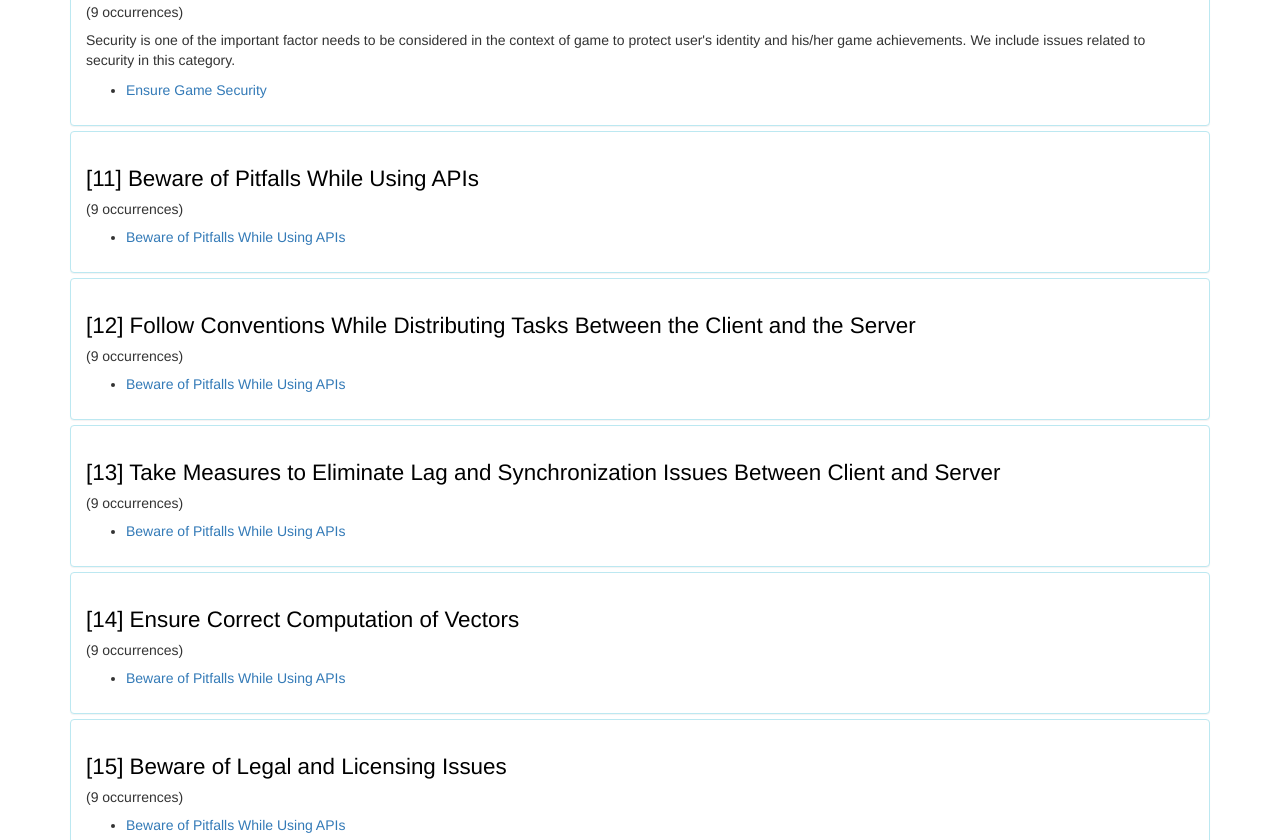
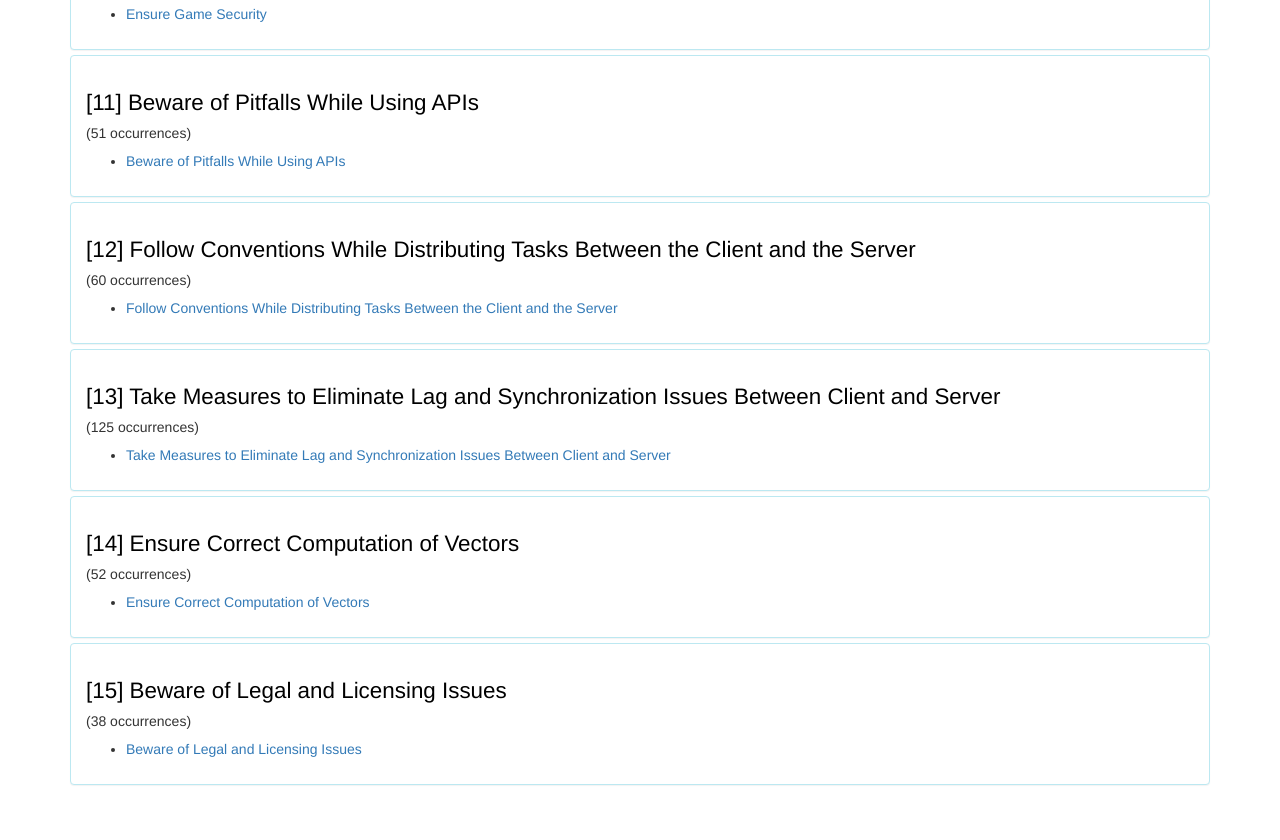
Before and after one commit to rishalab/Catalog-of-Game-Antipatterns, a plain HTML site: page index.html in a window 1280 px wide. Shown: the part 1960-2800 px from the top of the page. After the commit the page ends 2765 px from the top, so only its background shows below. Drawn offline with nearby package versions, Linux system fonts and the light colour scheme.

Commit message:
Changed homepage

```diff
--- a/index.html
+++ b/index.html
@@ -112,7 +112,7 @@ h5{
 		        <p class ="txt">A Catalogue of Game-Specific Anti-Patterns</p>
 	   </div>
   </div>
-<h3 id="grad1" >We propose a catalogue of Game-Specific Anti-patterns here. We came up with this list by analyzing a total of 1185 text records constituting of the text data of 892 <i>commits</i>, 189 <i>issues</i>, and 104 <i>pull-requests</i> of 100 open source games mined from Github.</h3>
+<!-- <h3 id="grad1" >We propose a catalogue of Game-Specific Anti-patterns here. We came up with this list by analyzing a total of 1185 text records constituting of the text data of 892 <i>commits</i>, 189 <i>issues</i>, and 104 <i>pull-requests</i> of 100 open source games mined from Github.</h3> -->
       <div class="collapse navbar-collapse" id="myNavbar">
         <ul class="nav navbar-nav navbar-right">
           <li class="active"><a id="grad1" href="index.html">Home</a></li>
@@ -238,7 +238,7 @@ h5{
     <div class="panel panel-info">
       <div class="panel-body">
             <h1>[11] Beware of Pitfalls While Using APIs</h1>
-            <h5>(9 occurrences)</h5>
+            <h5>(51 occurrences)</h5>
             <p>
               <ul >
               <li><a href="api_pitfalls.html">Beware of Pitfalls While Using APIs</a></li>
@@ -249,10 +249,10 @@ h5{
     <div class="panel panel-info">
       <div class="panel-body">
             <h1>[12] Follow Conventions While Distributing Tasks Between the Client and the Server</h1>
-            <h5>(9 occurrences)</h5>
+            <h5>(60 occurrences)</h5>
             <p>
               <ul >
-              <li><a href="client_server_dist.html">Beware of Pitfalls While Using APIs</a></li>
+              <li><a href="client_server_dist.html">Follow Conventions While Distributing Tasks Between the Client and the Server</a></li>
             </ul>
         </p>
           </div>
@@ -260,10 +260,10 @@ h5{
     <div class="panel panel-info">
       <div class="panel-body">
             <h1>[13] Take Measures to Eliminate Lag and Synchronization Issues Between Client and Server</h1>
-            <h5>(9 occurrences)</h5>
+            <h5>(125 occurrences)</h5>
             <p>
               <ul >
-              <li><a href="client_server_sync.html">Beware of Pitfalls While Using APIs</a></li>
+              <li><a href="client_server_sync.html">Take Measures to Eliminate Lag and Synchronization Issues Between Client and Server</a></li>
             </ul>
         </p>
           </div>
@@ -271,10 +271,10 @@ h5{
     <div class="panel panel-info">
       <div class="panel-body">
             <h1>[14] Ensure Correct Computation of Vectors</h1>
-            <h5>(9 occurrences)</h5>
+            <h5>(52 occurrences)</h5>
             <p>
               <ul >
-              <li><a href="vector_computation.html">Beware of Pitfalls While Using APIs</a></li>
+              <li><a href="vector_computation.html">Ensure Correct Computation of Vectors</a></li>
             </ul>
         </p>
           </div>
@@ -282,10 +282,10 @@ h5{
     <div class="panel panel-info">
       <div class="panel-body">
             <h1>[15] Beware of Legal and Licensing Issues</h1>
-            <h5>(9 occurrences)</h5>
+            <h5>(38 occurrences)</h5>
             <p>
               <ul >
-              <li><a href="license.html">Beware of Pitfalls While Using APIs</a></li>
+              <li><a href="license.html">Beware of Legal and Licensing Issues</a></li>
             </ul>
         </p>
           </div>
```
Also changed, not shown: license.html (+2 -2 lines).
